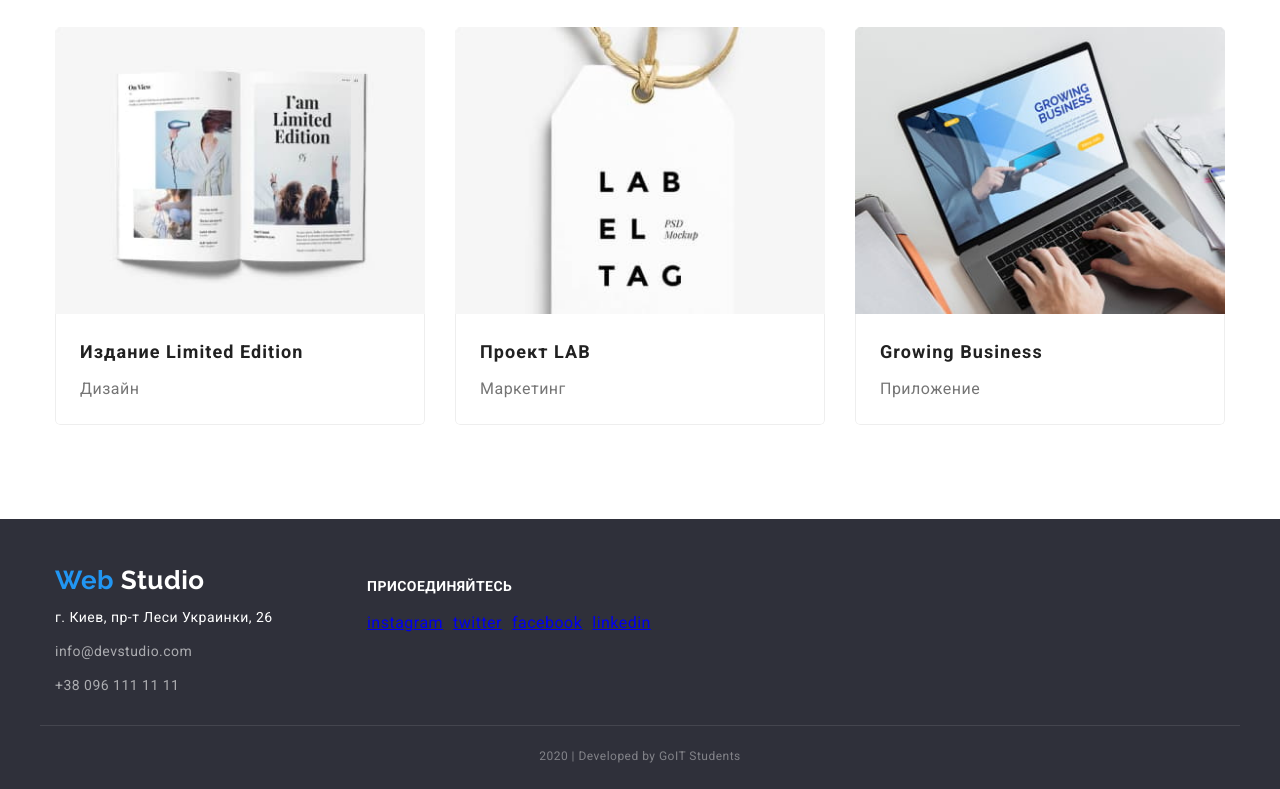
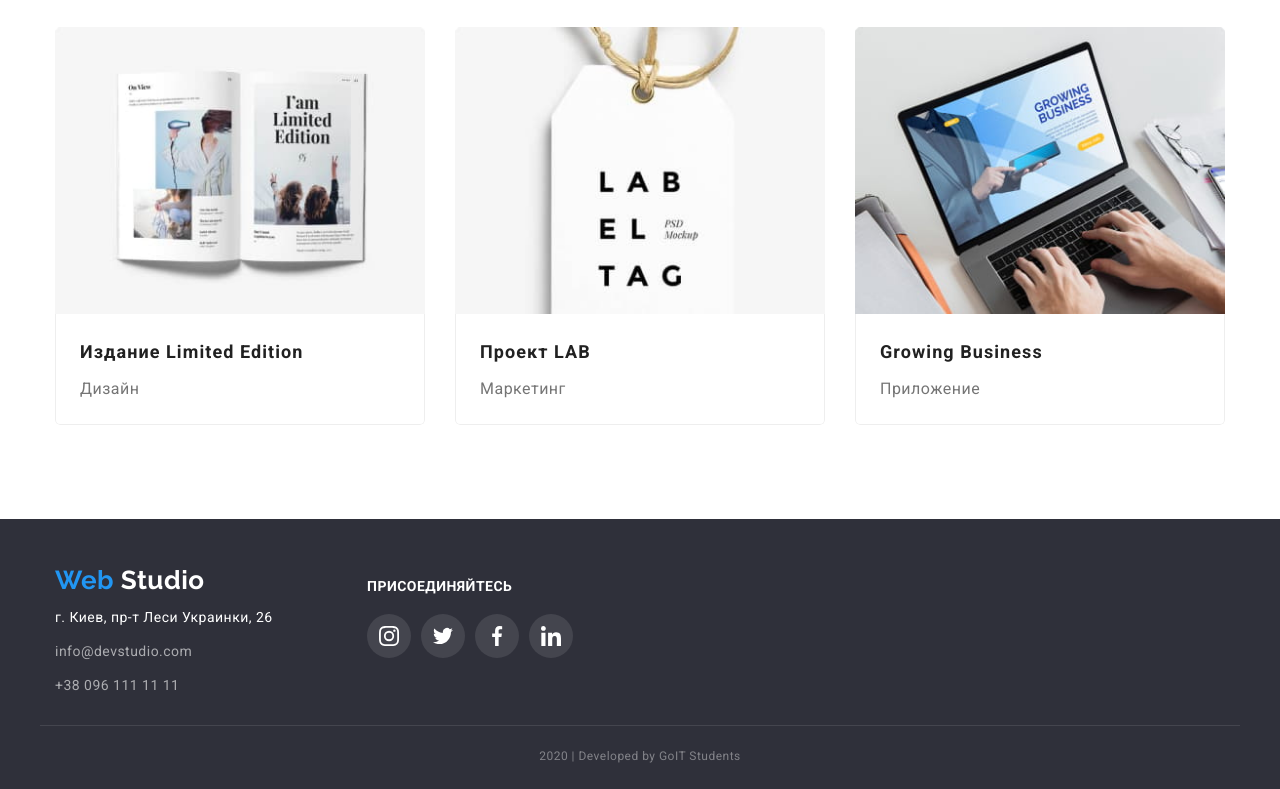
Before and after one commit to Mykhailoiskra/goit-markup-hw-04, a plain HTML site: page portfolio.html in a window 1280 px wide. Shown: the part 1090-1879 px from the top of the page. Drawn offline with nearby package versions, Linux system fonts and the light colour scheme.

Commit message:
Добавляет иконки контактов в шапке

```diff
--- a/css/style.css
+++ b/css/style.css
@@ -101,8 +101,12 @@ img {
 
 .nav-address {
   margin-left: auto;
+  display: inline-flex;
+  align-items: center;
 }
 .contact-link {
+  display: inline-flex;
+  align-items: center;
   color: inherit;
   text-decoration: none;
   font-style: normal;
@@ -118,6 +122,11 @@ img {
 .contact-link:hover,
 .contact-link:focus {
   color: var(--accent-color);
+  fill: var(--accent-color);
+}
+
+.contact-icon {
+  margin-right: 10px;
 }
 
 /* Hero */
--- a/portfolio.html
+++ b/portfolio.html
@@ -23,7 +23,9 @@
             ><span>Web</span> Studio</a
           >
           <ul class="site-nav list">
-            <li class="item"><a class="link" href="./index.html">Студия</a></li>
+            <li class="item">
+              <a class="link" href="./index.html">Студия</a>
+            </li>
             <li class="item">
               <a class="link current" href="./portfolio.html">Портфолио</a>
             </li>
@@ -32,9 +34,15 @@
 
           <address class="nav-address">
             <a class="contact-link" href="mailto:info@devstudio.com">
+              <svg class="contact-icon" width="16" height="10">
+                <use href="../images/sprite.svg#icon-envelope"></use>
+              </svg>
               info@devstudio.com</a
             >
             <a class="contact-link" href="tel:+380961111111">
+              <svg class="contact-icon" width="10" height="15">
+                <use href="../images/sprite.svg#icon-telephone"></use>
+              </svg>
               +38 096 111 11 11</a
             >
           </address>
@@ -236,16 +244,32 @@
           <p class="join-title">присоединяйтесь</p>
           <ul class="join list">
             <li class="item">
-              <a href="#" aria-label="instagram">instagram</a>
+              <a class="join-link" href="#" aria-label="instagram">
+                <svg class="join-icon" width="20" height="20">
+                  <use href="./images/sprite.svg#icon-instagram"></use>
+                </svg>
+              </a>
             </li>
             <li class="item">
-              <a href="#" aria-label="twitter">twitter</a>
+              <a class="join-link" href="#" aria-label="twitter">
+                <svg class="join-icon" width="20" height="20">
+                  <use href="./images/sprite.svg#icon-twitter"></use>
+                </svg>
+              </a>
             </li>
             <li class="item">
-              <a href="#" aria-label="facebook">facebook</a>
+              <a class="join-link" href="#" aria-label="facebook">
+                <svg class="join-icon" width="20" height="20">
+                  <use href="./images/sprite.svg#icon-facebook"></use>
+                </svg>
+              </a>
             </li>
             <li class="item">
-              <a href="#" aria-label="linkedin">linkedin</a>
+              <a class="join-link" href="#" aria-label="linkedin">
+                <svg class="join-icon" width="20" height="20">
+                  <use href="./images/sprite.svg#icon-linkedin"></use>
+                </svg>
+              </a>
             </li>
           </ul>
         </div>
```
Also changed, not shown: index.html (+6 -0 lines).
